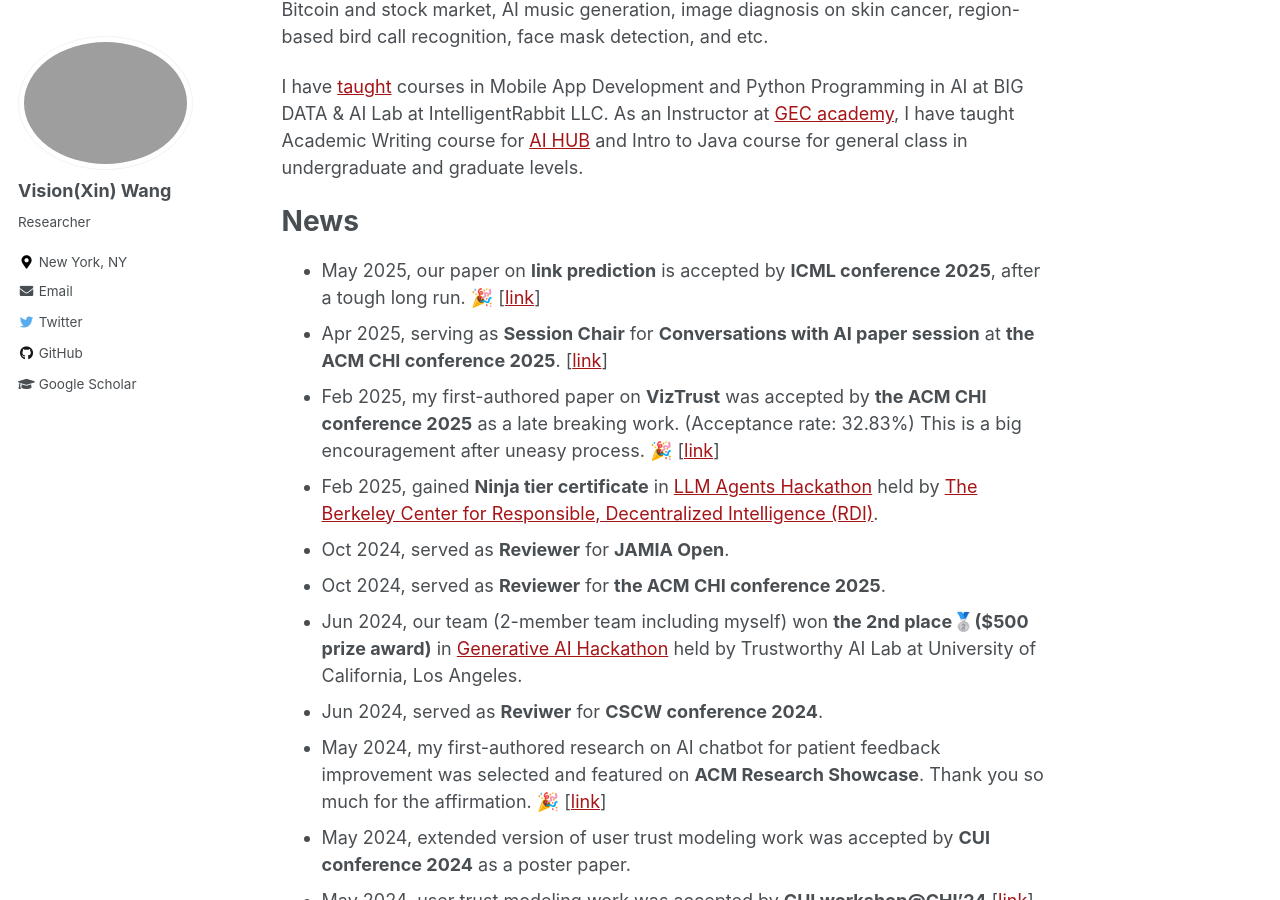
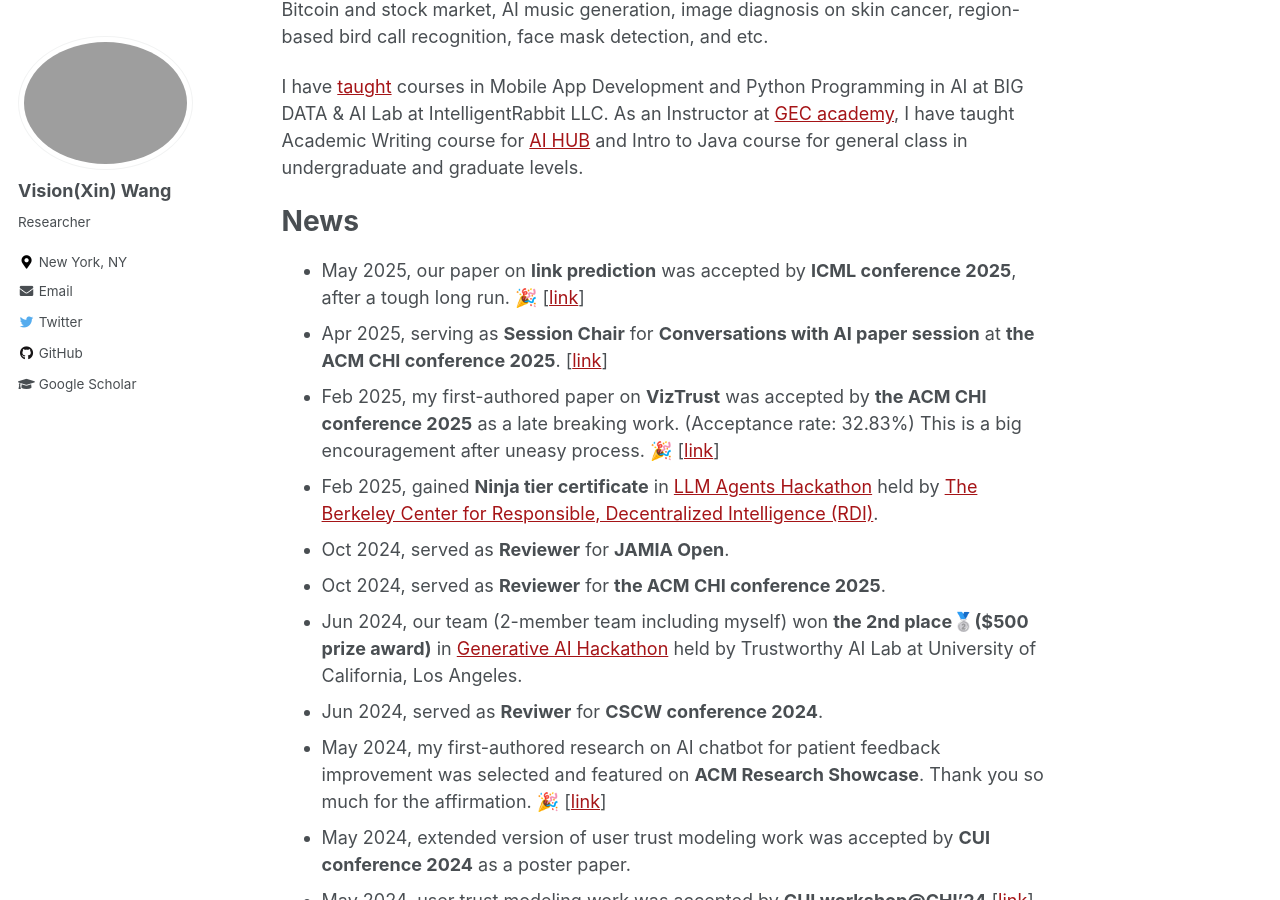
Before and after one commit to xin-wang-kr/xin-wang-kr.github.io, a Jekyll site: the page built from _pages/about.md, in a window 1280 px wide and 900 px high, scrolled down 778 px. Built offline with Jekyll 4.4.1, drawn with Linux system fonts in a browser that asks for light colours.

Commit message:
Update about.md

```diff
--- a/_pages/about.md
+++ b/_pages/about.md
@@ -34,7 +34,7 @@
 As an Instructor at [GEC academy](https://www.gecacademy.com/), I have taught Academic Writing course for [AI HUB](https://www.gecacademy.com/ai-hub) and Intro to Java course for general class in undergraduate and graduate levels.
 
 # News
-* May 2025, our paper on __link prediction__ is accepted by __ICML conference 2025__, after a tough long run. 🎉 [[link](https://arxiv.org/abs/2405.14985)]
+* May 2025, our paper on __link prediction__ was accepted by __ICML conference 2025__, after a tough long run. 🎉 [[link](https://arxiv.org/abs/2405.14985)]
 * Apr 2025, serving as __Session Chair__ for __Conversations with AI paper session__ at __the ACM CHI conference 2025__. [[link](https://programs.sigchi.org/chi/2025/program/session/195020)]
 * Feb 2025, my first-authored paper on __VizTrust__ was accepted by __the ACM CHI conference 2025__ as a late breaking work. (Acceptance rate: 32.83%) This is a big encouragement after uneasy process. 🎉 [[link](https://xin-wang-kr.github.io/VizTrust-CHI25/)]
 * Feb 2025, gained __Ninja tier certificate__ in [LLM Agents Hackathon](https://llmagents-learning.org/f24) held by [The Berkeley Center for Responsible, Decentralized Intelligence (RDI)](https://rdi.berkeley.edu/).
```
